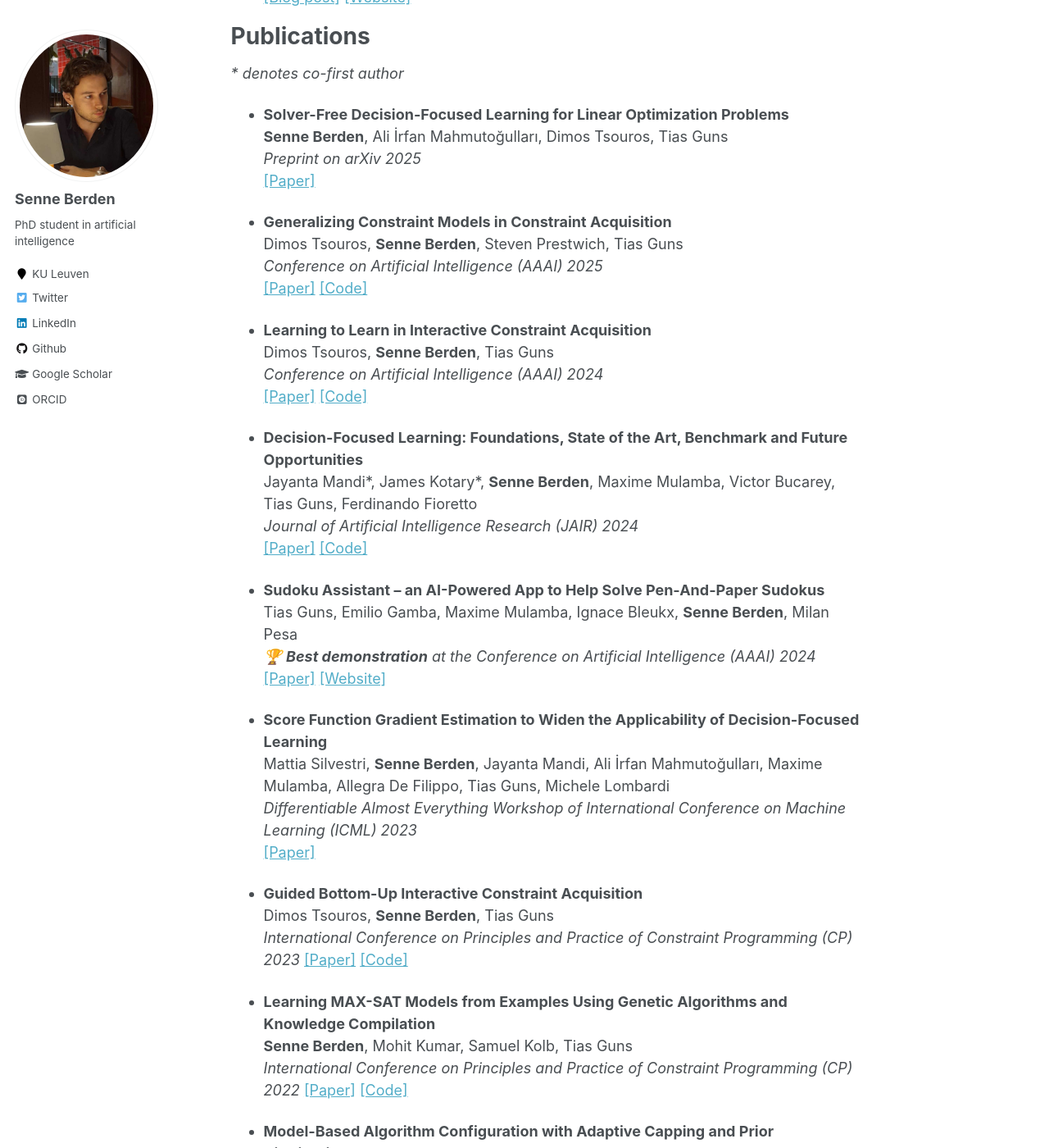
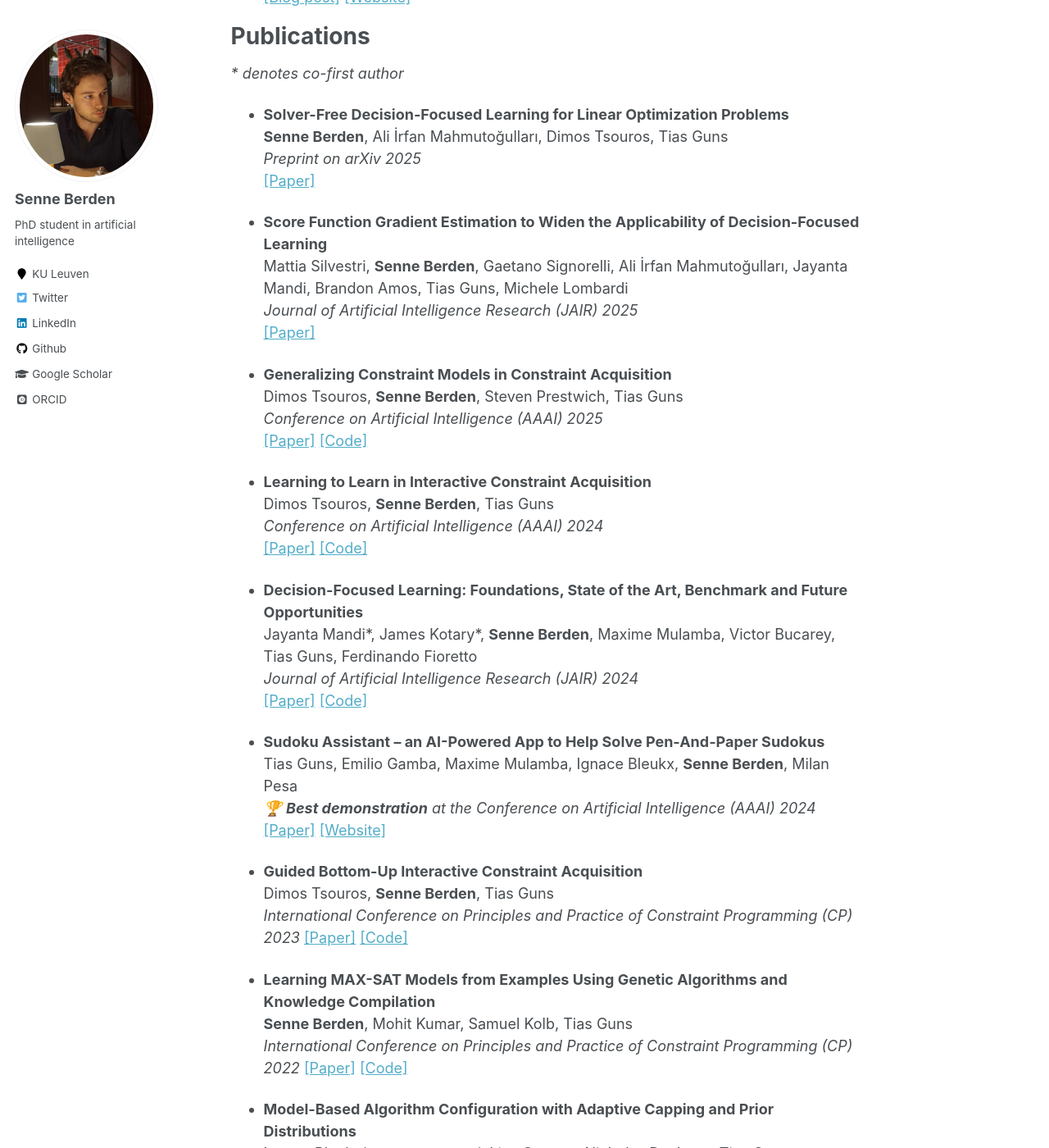
Before and after one commit to senneberden/senneberden.github.io, a Jekyll site: the page built from _pages/about.md, in a window 1280 px wide and 1400 px high, scrolled down 627 px. Shown: the whole window at 82% size. Built offline with Jekyll 4.4.1, drawn with Linux system fonts in a browser that asks for light colours; some web fonts are replaced.

Commit message:
Updated SFGE entry

```diff
--- a/_pages/about.md
+++ b/_pages/about.md
@@ -29,6 +29,11 @@ Publications
 *Preprint on arXiv 2025* \
 [\[Paper\]](https://arxiv.org/abs/2505.22224)
 
+- **Score Function Gradient Estimation to Widen the Applicability of Decision-Focused Learning** \
+Mattia Silvestri, **Senne Berden**, Gaetano Signorelli, Ali İrfan Mahmutoğulları, Jayanta Mandi, Brandon Amos, Tias Guns, Michele Lombardi \
+*Journal of Artificial Intelligence Research (JAIR) 2025* \
+[\[Paper\]](https://arxiv.org/pdf/2307.05213)
+
 - **Generalizing Constraint Models in Constraint Acquisition** \
 Dimos Tsouros, **Senne Berden**, Steven Prestwich, Tias Guns \
 *Conference on Artificial Intelligence (AAAI) 2025* \
@@ -49,11 +54,6 @@ Tias Guns, Emilio Gamba, Maxime Mulamba, Ignace Bleukx, **Senne Berden**, Milan
 *🏆 **Best demonstration** at the Conference on Artificial Intelligence (AAAI) 2024* \
 [\[Paper\]](https://ojs.aaai.org/index.php/AAAI/article/view/27072) [\[Website\]](https://visualsudoku.cs.kuleuven.be/index.html)
 
-- **Score Function Gradient Estimation to Widen the Applicability of Decision-Focused Learning** \
-Mattia Silvestri, **Senne Berden**, Jayanta Mandi, Ali İrfan Mahmutoğulları, Maxime Mulamba, Allegra De Filippo, Tias Guns, Michele Lombardi \
-*Differentiable Almost Everything Workshop of International Conference on Machine Learning (ICML) 2023* \
-[\[Paper\]](https://arxiv.org/pdf/2307.05213)
-
 - **Guided Bottom-Up Interactive Constraint Acquisition** \
 Dimos Tsouros, **Senne Berden**, Tias Guns \
 *International Conference on Principles and Practice of Constraint Programming (CP) 2023*
```
